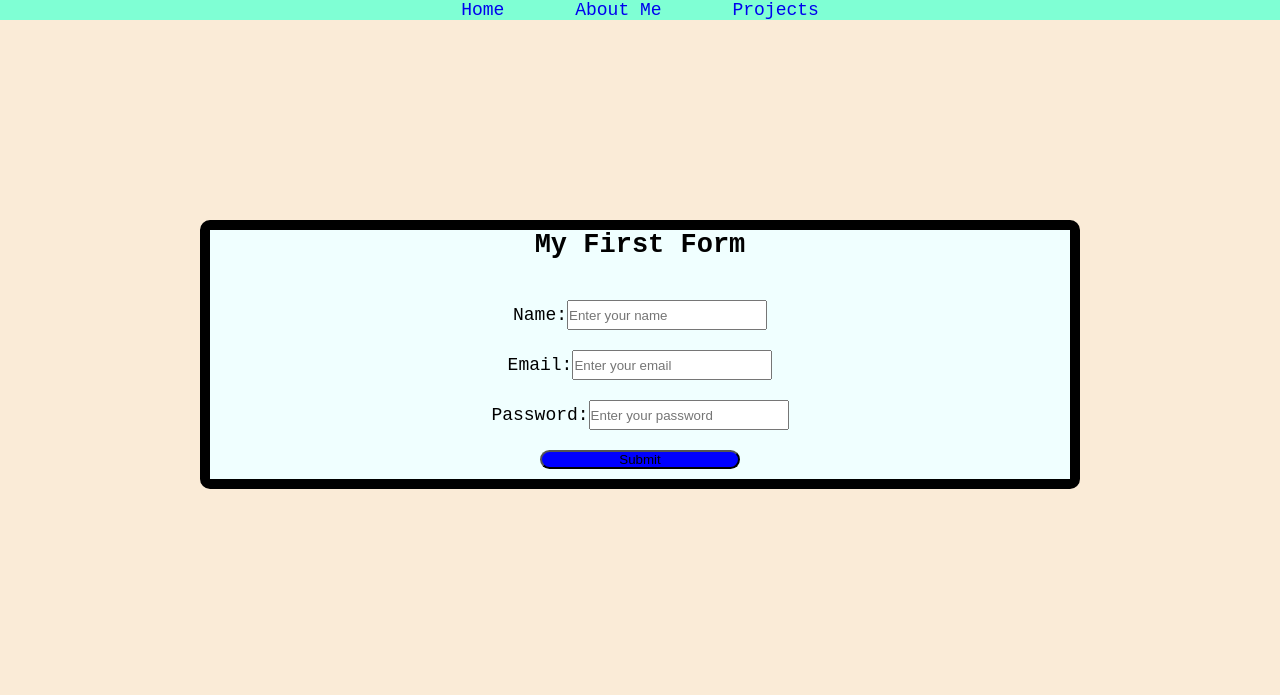
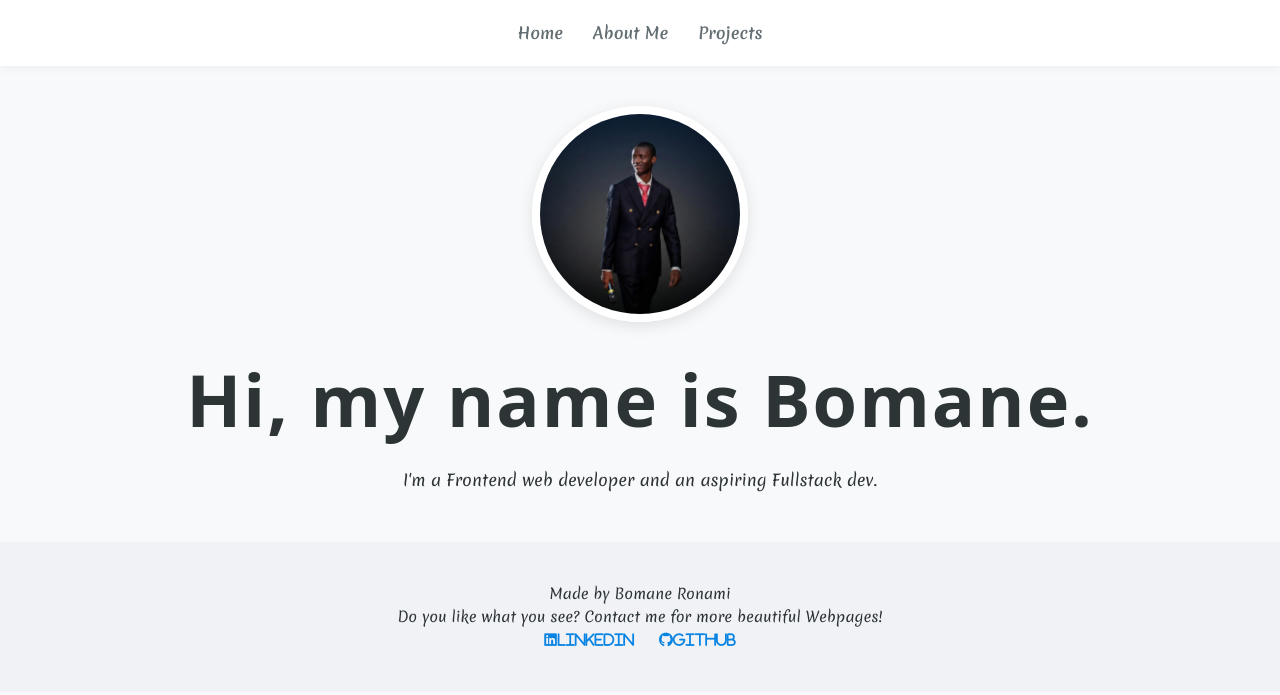
Before and after one commit to Build-Run-Release/My-First-Project-without-ai, a plain HTML site: page iNDEX.HTML in a window 1280 px wide. Drawn offline with Linux system fonts and the light colour scheme; a web font is replaced by a local one.

Commit message:
All changes

```diff
--- a/iNDEX.HTML
+++ b/iNDEX.HTML
@@ -4,6 +4,7 @@
     <meta charset="UTF-8">
     <meta name="viewport" content="width=device-width, initial-scale=1.0">
     <link rel="stylesheet" href="index.css">
+    <script src="https://kit.fontawesome.com/6020fc8385.js" crossorigin="anonymous"></script>
     <title>Document</title>
 </head>
 <body>
@@ -14,23 +15,25 @@
             <a href="#Projects" class="project">Projects</a>
         </div>
     </header>
+    <div>
+        <img class="profile_pic" src="img/profile.jpg" alt="Profile Picture">
+    </div>
     <div class="content">
-        <form class="myFirstForm">
-            <h2>My First Form</h2>
-            <div>
-                Name:<input type="text" name="name" id="name" placeholder="Enter your name">
+        <h1>Hi, my name is Bomane.</h1>
+        <p>I'm a Frontend web developer and an aspiring Fullstack dev.</p>
+    </div>
+    <footer>
+        <div>
+            Made by Bomane Ronami
+        </div>
+        <div>
+            <p>Do you like what you see? Contact me for more beautiful Webpages!</p>
+            <div class="social-links">
+                <a href=""><i class="fa-brands fa-linkedin">LinkedIn</i></a>
+                <a href=""><i class="fa-brands fa-github">Github</i></a>
             </div>
-            <div>
-                Email:<input type="email" name="email" id="email" placeholder="Enter your email">
-            </div>
-            <div>
-                Password:<input type="password" name="password" id="password" placeholder="Enter your password">
-            </div>
-            <div>
-                <button type="button" class="btn">Submit</button>
-            </div>
-        </form>
-    </div>
+        </div>
+    </footer>
 </body>
 <script src="Test.js"></script>
 </html>
--- a/index.css
+++ b/index.css
@@ -1,70 +1,75 @@
+@import url('https://fonts.googleapis.com/css2?family=Ceviche+One&family=Merienda:wght@300..900&display=swap');
+
 * {
     margin: 0;
     padding: 0;
 }
 
 .navbar {
-    background-color: aquamarine;
-    text-align: center;
-    justify-content: space-between;
+    display: flex;
+    justify-content: center;
+    gap: 30px;
+    padding: 20px 0;
+    background-color: #ffffff;
+    box-shadow: 0 2px 10px rgba(0,0,0,0.05);
 }
 
 .navbar a {
-    margin: auto;
-    padding: 30px;
+    /* Using Merienda for nav items makes the site feel cohesive */
+    font-family: 'Merienda', cursive;
+    color: #636e72;
+    font-weight: 600; /* Increased weight for better readability */
+    transition: all 0.3s ease;
     text-decoration: none;
-    font-family: 'Courier New', Courier, monospace;
-    gap: 20px;
 }
 
 .navbar a:hover {
-    transition: 1.5s;
-    color: red;
+    color: #0984e3;
+    transform: translateY(-2px); /* Adds a subtle lift effect */
 }
 
 body {
-    font-size: large;
-    font-family: 'Courier New', Courier, monospace;
-    background-color: antiquewhite;
-    display: flex;
-    flex-direction: column;
+  font-family: 'Merienda', cursive; /* Clean, modern sans-serif */
+  background-color: #f8f9fa; /* Off-white for less eye strain */
+  color: #2d3436; /* Soft black/dark grey */
+  line-height: 1.6;
 }
 
-.myFirstForm {
-    display: flex;
-    flex-direction: column;
-    align-items: center;
-    gap: 20px;
-    background-color: azure;
+.profile_pic {
+    width: 200px;
+    height: 200px;
+    border-radius: 50%;
+    margin: 40px auto 20px; /* Centering with margin-top for breathing room */
+    display: block;
+    object-fit: cover;
+    border: 8px solid white;
+    box-shadow: 0 4px 15px rgba(0,0,0,0.1);
 }
 
 .content {
-
+    text-align: center;
 }
 
-.myFirstForm {
-    margin: 200px 200px;
-    border: solid black 10px;
-    border-radius: 10px;
+.content h1 {
+    font-family: 'Ceviche One', system-ui;
+    font-size: 4.5rem; /* Larger size to appreciate the font's detail */
+    color: #2d3436;
+    letter-spacing: 2px;
+    margin-bottom: 10px;
 }
 
-.myFirstForm input {
-    width: 200px;
-    height: 30px;
-    box-sizing: border-box;
+.social-links a {
+    font-family: 'Merienda', cursive;
+    margin: 0 10px;
+    color: #0984e3;
+    font-weight: bold;
+    text-decoration: none;
 }
 
-#name {
-    margin-top: 20px;
+footer {
+    margin-top: 50px;
+    padding: 40px;
+    background-color: #f1f2f6;
+    text-align: center;
+    font-size: 0.9rem;
 }
-
-.btn {
-    margin-bottom: 10px;
-    border-radius: 10px;
-    width: 200px;
-    height: auto;
-    background-color: blue;
-    align-items: center;
-    display: flex;
-    flex-direction: column;
-}
```
Also changed, not shown: img/profile.jpg (added).
